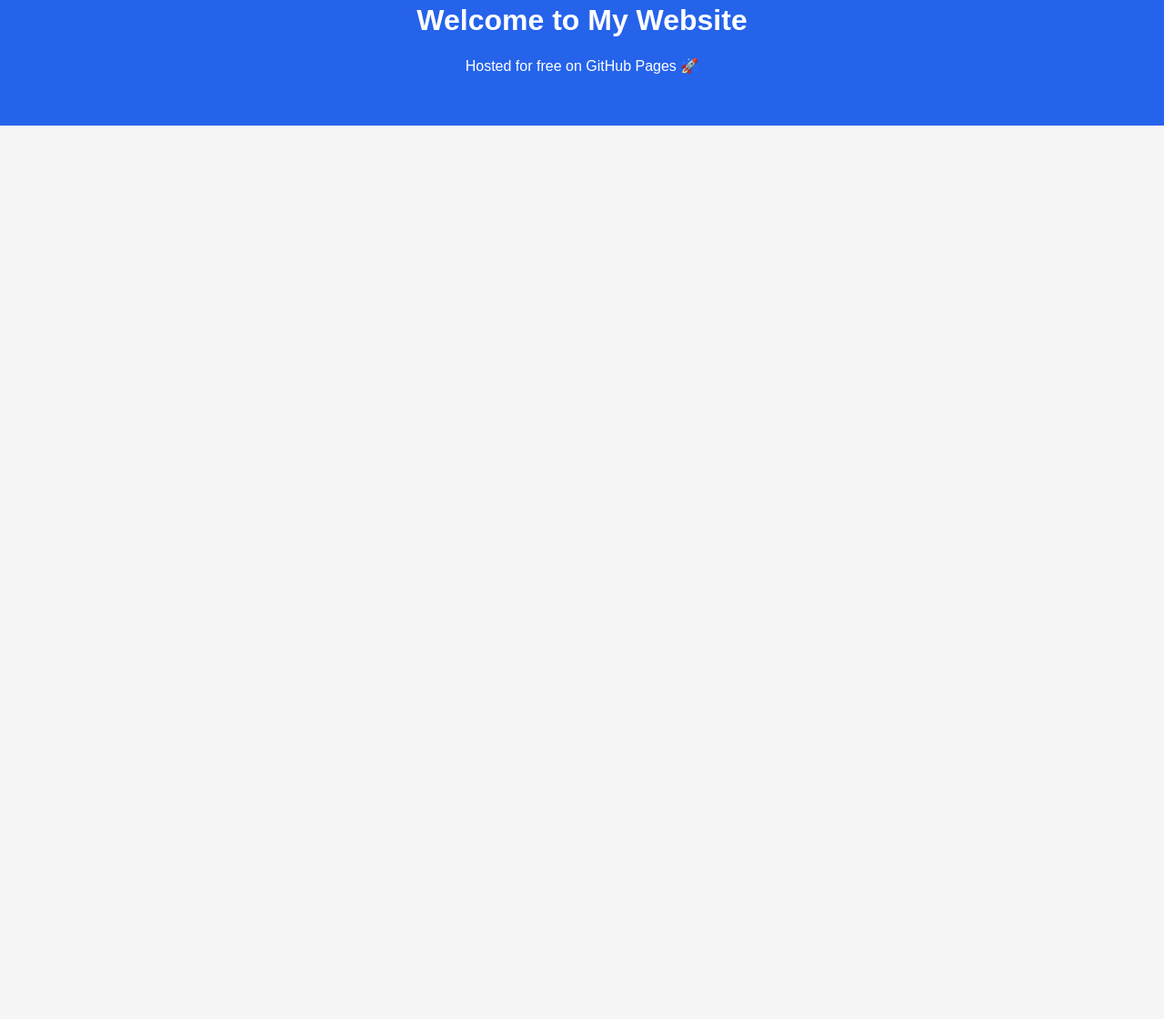
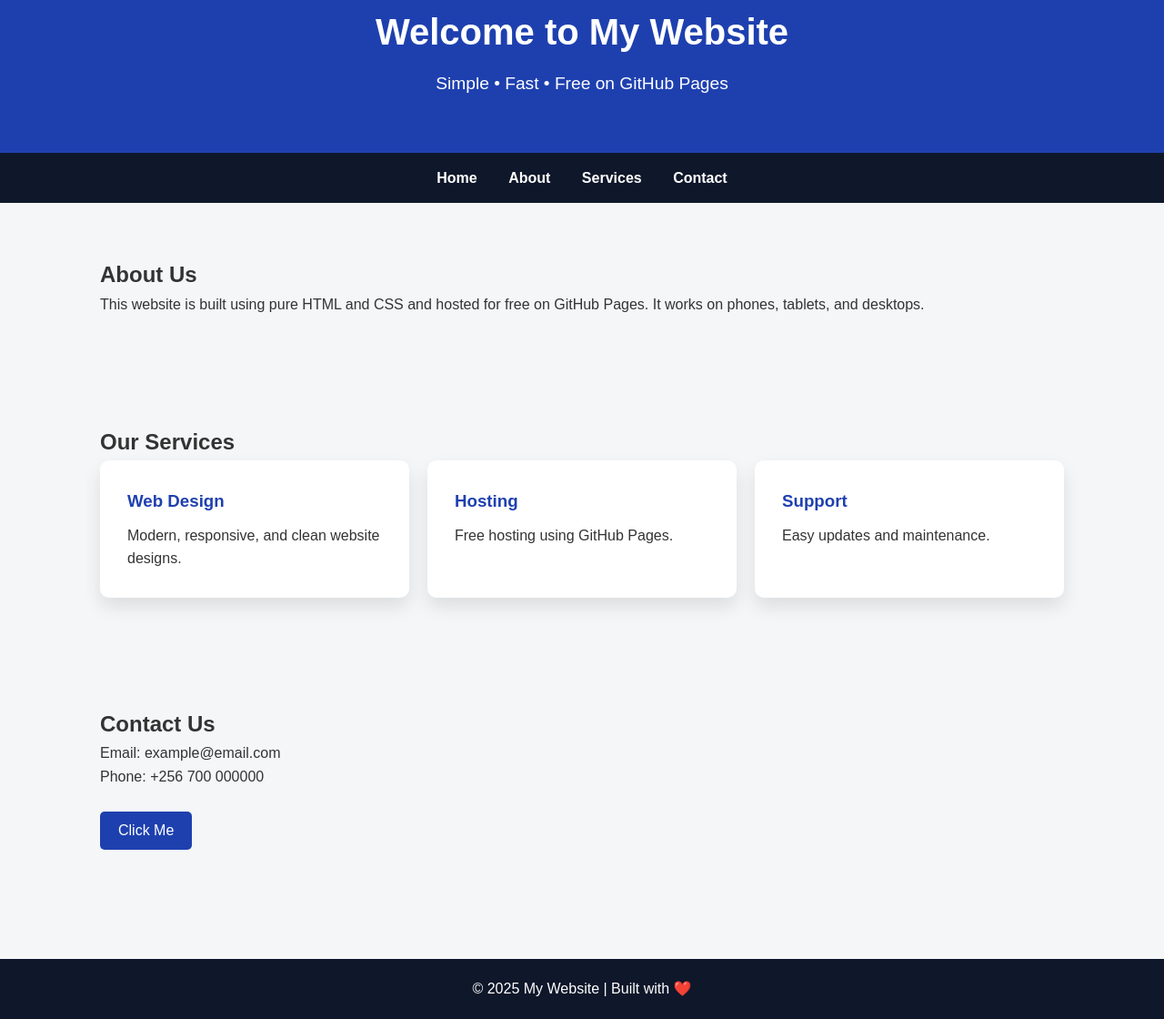
Before and after one commit to CM-XH/one, a plain HTML site: page index.html in a window 1280 px wide. Shown: the part 57-1177 px from the top of the page at 91% size. Before the commit the page ends 800 px from the top, so only its background shows below. Drawn offline with Linux system fonts and the light colour scheme.

Commit message:
Update index.html

```diff
--- a/index.html
+++ b/index.html
@@ -1,28 +1,159 @@
 <!DOCTYPE html>
 <html lang="en">
 <head>
-  <meta charset="UTF-8" />
+  <meta charset="UTF-8">
   <title>My Website</title>
-  <meta name="viewport" content="width=device-width, initial-scale=1.0" />
+  <meta name="viewport" content="width=device-width, initial-scale=1.0">
+
   <style>
-    body {
-      font-family: Arial, sans-serif;
+    * {
       margin: 0;
       padding: 0;
-      background: #f5f5f5;
+      box-sizing: border-box;
+      font-family: Arial, Helvetica, sans-serif;
+    }
+
+    body {
+      background: #f4f6f8;
+      color: #333;
+      line-height: 1.6;
+    }
+
+    header {
+      background: #1e40af;
+      color: white;
+      padding: 60px 20px;
       text-align: center;
     }
-    header {
+
+    header h1 {
+      font-size: 2.5rem;
+      margin-bottom: 10px;
+    }
+
+    header p {
+      font-size: 1.2rem;
+    }
+
+    nav {
+      background: #0f172a;
+      padding: 15px;
+      text-align: center;
+    }
+
+    nav a {
+      color: white;
+      margin: 0 15px;
+      text-decoration: none;
+      font-weight: bold;
+    }
+
+    nav a:hover {
+      text-decoration: underline;
+    }
+
+    section {
+      padding: 60px 20px;
+      max-width: 1100px;
+      margin: auto;
+    }
+
+    .cards {
+      display: grid;
+      grid-template-columns: repeat(auto-fit, minmax(250px, 1fr));
+      gap: 20px;
+    }
+
+    .card {
+      background: white;
+      padding: 30px;
+      border-radius: 10px;
+      box-shadow: 0 10px 20px rgba(0,0,0,0.1);
+    }
+
+    .card h3 {
+      margin-bottom: 10px;
+      color: #1e40af;
+    }
+
+    footer {
+      background: #0f172a;
+      color: white;
+      text-align: center;
+      padding: 20px;
+      margin-top: 60px;
+    }
+
+    button {
+      background: #1e40af;
+      color: white;
+      border: none;
+      padding: 12px 20px;
+      border-radius: 5px;
+      cursor: pointer;
+      font-size: 1rem;
+    }
+
+    button:hover {
       background: #2563eb;
-      color: white;
-      padding: 40px 20px;
     }
   </style>
 </head>
+
 <body>
+
   <header>
     <h1>Welcome to My Website</h1>
-    <p>Hosted for free on GitHub Pages 🚀</p>
+    <p>Simple • Fast • Free on GitHub Pages</p>
   </header>
+
+  <nav>
+    <a href="#home">Home</a>
+    <a href="#about">About</a>
+    <a href="#services">Services</a>
+    <a href="#contact">Contact</a>
+  </nav>
+
+  <section id="about">
+    <h2>About Us</h2>
+    <p>
+      This website is built using pure HTML and CSS and hosted for free on GitHub Pages.
+      It works on phones, tablets, and desktops.
+    </p>
+  </section>
+
+  <section id="services">
+    <h2>Our Services</h2>
+
+    <div class="cards">
+      <div class="card">
+        <h3>Web Design</h3>
+        <p>Modern, responsive, and clean website designs.</p>
+      </div>
+
+      <div class="card">
+        <h3>Hosting</h3>
+        <p>Free hosting using GitHub Pages.</p>
+      </div>
+
+      <div class="card">
+        <h3>Support</h3>
+        <p>Easy updates and maintenance.</p>
+      </div>
+    </div>
+  </section>
+
+  <section id="contact">
+    <h2>Contact Us</h2>
+    <p>Email: example@email.com</p>
+    <p>Phone: +256 700 000000</p>
+    <br>
+    <button onclick="alert('Thank you for visiting!')">Click Me</button>
+  </section>
+
+  <footer>
+    <p>© 2025 My Website | Built with ❤️</p>
+  </footer>
+
 </body>
 </html>
```
